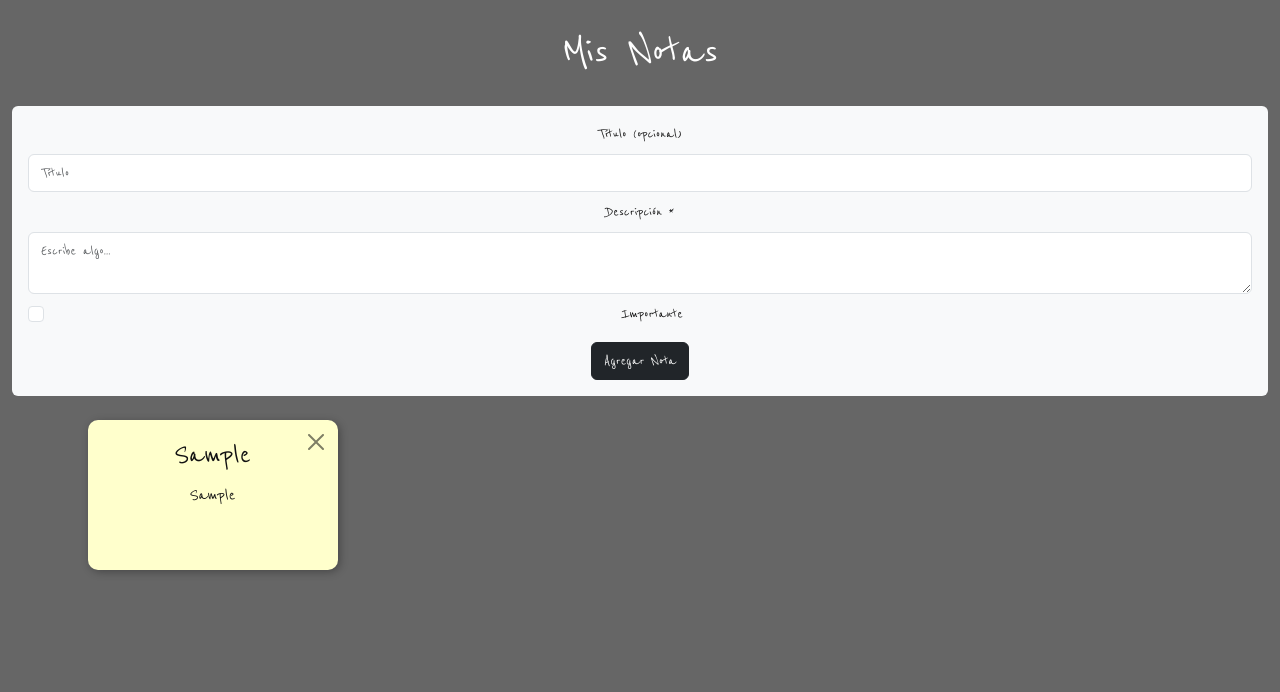
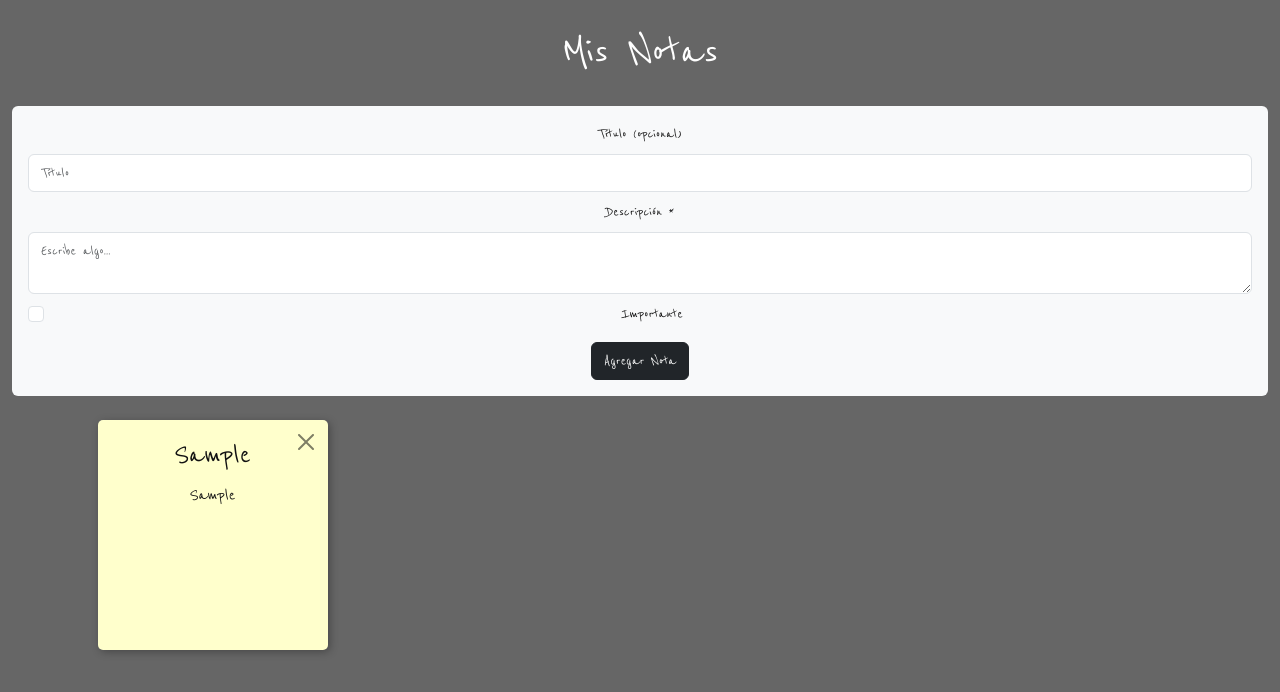
Before and after one commit to renkorz/evaluacion3-iz, a React (Create React App) app: page / in a window 1280 px wide. Both pictures are taken after typing "Sample", "Sample" into the empty fields and a click on the button "Agregar Nota". Shown: the top 692 px of the page. Built offline with nearby package versions, Linux system fonts and the light colour scheme; a small style sheet from the web is missing.

Commit message:
PostIt cuadrado.

```diff
--- a/src/components/postit.jsx
+++ b/src/components/postit.jsx
@@ -8,12 +8,13 @@ function PostIt({ title, description, important, onDelete }) {
         <div className="postit p-3 position-relative"
             style={{
                 backgroundColor,
-                maxWidth: '250px',
-                width: '100%',
-                minHeight: '150px',
+                width: '230px',
+                height: '230px',
                 boxShadow: '2px 2px 8px rgba(0,0,0,0.3)',
-                borderRadius: '10px',
-                wordBreak: 'break-word'
+                borderRadius: '5px',
+                wordBreak:'break-word',
+                position: 'relative',
+                padding: '1rem'
             }}
         >
             {/* Botón para eliminar el post-it */}
```
